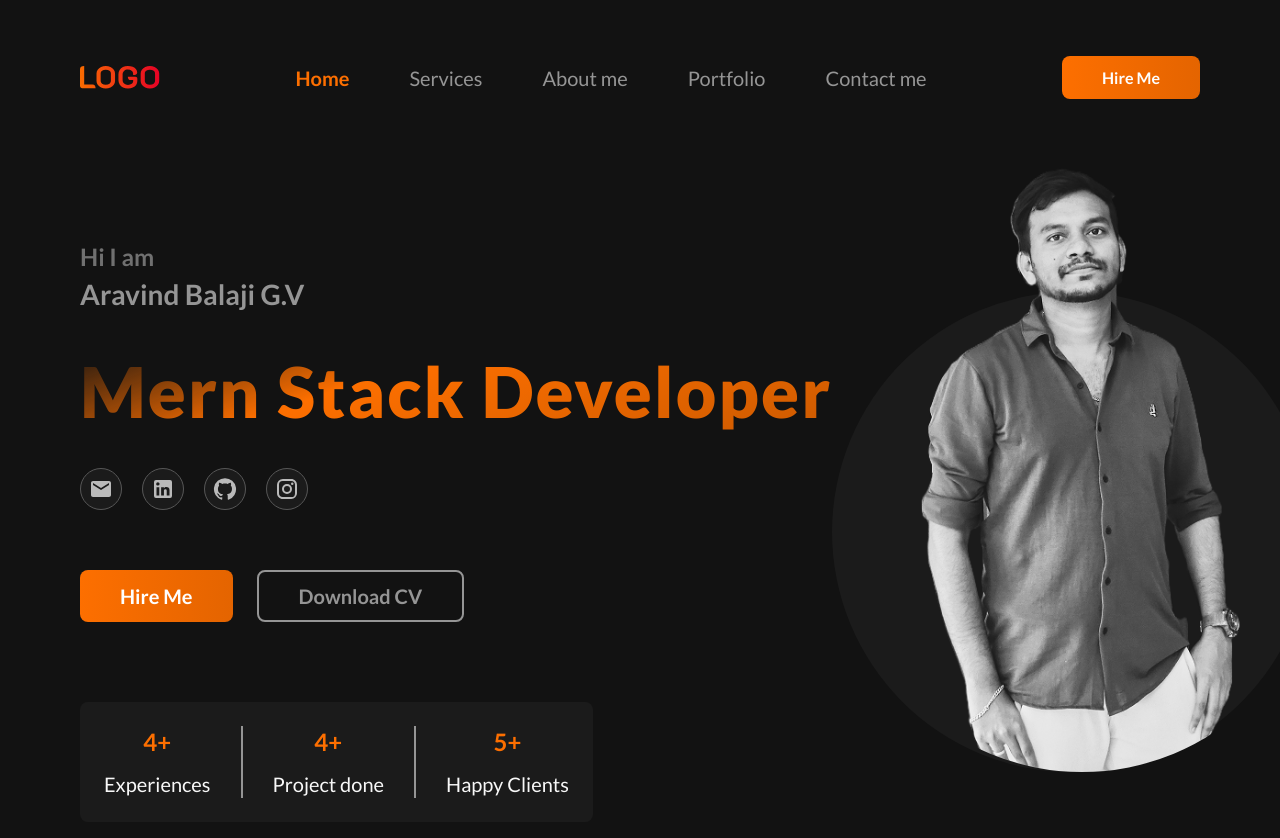
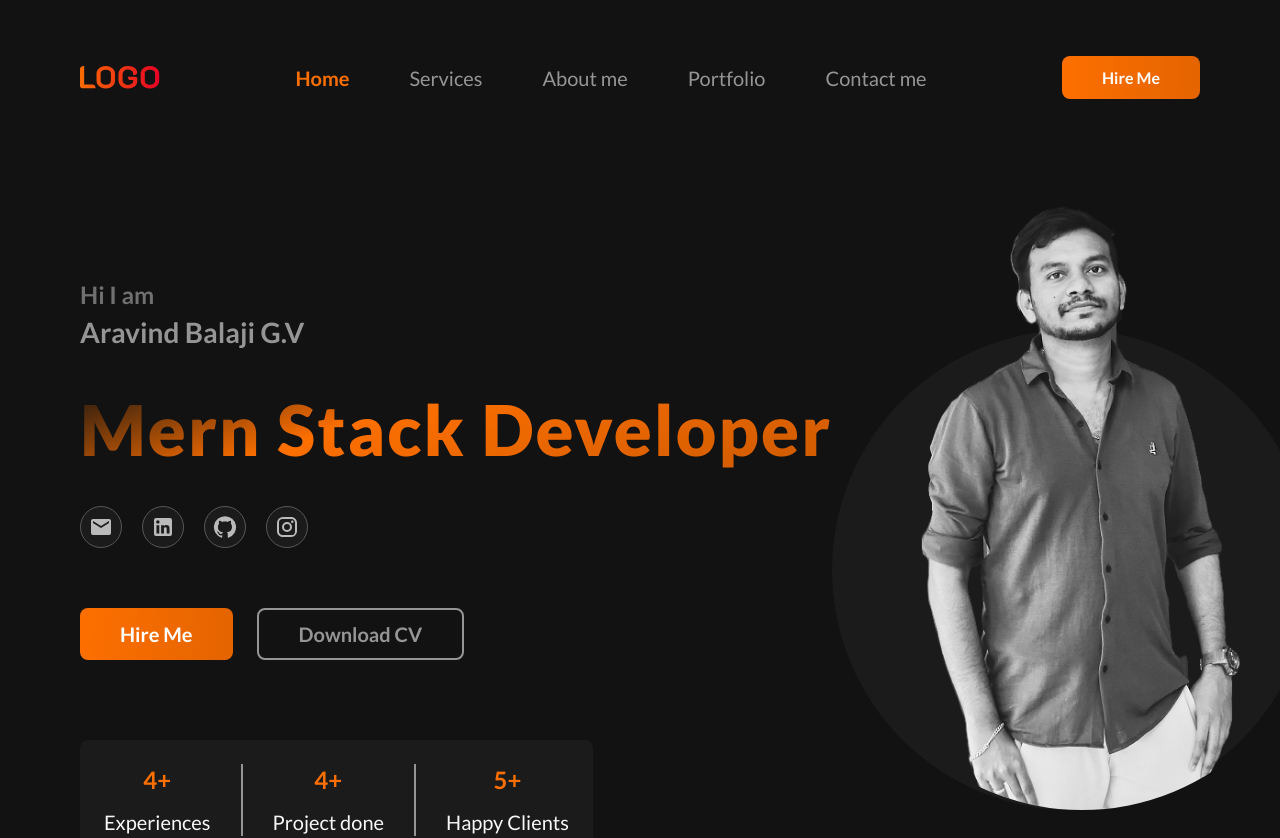
Before and after one commit to aravind-balaji-28/portfolio, a Next.js app: page / in a window 1280 px wide. Shown: the top 838 px of the page. Built offline with nearby package versions, Linux system fonts and the light colour scheme.

Commit message:
update code design completed

```diff
--- a/app/globals.css
+++ b/app/globals.css
@@ -192,7 +192,7 @@
   }
 
   .landing-page .body .profile .profile__left .button-comp svg path {
-    @apply !fill-[#BABABA];
+    @apply !fill-[var(--white-dark)];
   }
   .landing-page .body .profile .profile__left .button-comp .btn-text {
     line-height: normal !important;
@@ -216,4 +216,7 @@
     @apply !text-[1rem];
     line-height: normal !important;
   }
+  .landing-page .footer .button-comp svg path {
+    @apply !fill-[var(--white-dark)];
+  }
 }
--- a/app/page.tsx
+++ b/app/page.tsx
@@ -10,7 +10,6 @@ import { Input } from "./components/Input";
 import { Select } from "./components/Select";
 import { SectionHeading } from "./components/SectionHeading";
 const NAV_ITEMS = ["Home", "Services", "About me", "Portfolio", "Contact me"];
-
 const skills = [
   { icon: "html", title: "HTML", value: 88 },
   { icon: "css", title: "CSS", value: 63 },
@@ -19,7 +18,25 @@ const skills = [
   { icon: "css", title: "CSS", value: 80 },
   { icon: "javascript", title: "JavaScript", value: 95 },
 ];
-
+const MailSvg: React.FC<React.SVGProps<SVGSVGElement>> = (props) => {
+  return (
+    <>
+      <svg width="24" height="24" viewBox="0 0 24 24" fill="none" xmlns="http://www.w3.org/2000/svg">
+        <path d="M4 4H20C21.1 4 22 4.9 22 6V18C22 19.1 21.1 20 20 20H4C2.9 20 2 19.1 2 18V6C2 4.9 2.9 4 4 4Z" stroke="#959595" stroke-width="2" stroke-linecap="round" stroke-linejoin="round" />
+        <path d="M22 6L12 13L2 6" stroke="#959595" stroke-width="2" stroke-linecap="round" stroke-linejoin="round" />
+      </svg>
+    </>
+  )
+}
+const PhoneSvg: React.FC<React.SVGProps<SVGSVGElement>> = (props) => {
+  return (
+    <>
+      <svg width="24" height="24" viewBox="0 0 24 24" fill="none" xmlns="http://www.w3.org/2000/svg">
+        <path d="M22 16.9201V19.9201C22.0011 20.1986 21.9441 20.4743 21.8325 20.7294C21.7209 20.9846 21.5573 21.2137 21.3521 21.402C21.1468 21.5902 20.9046 21.7336 20.6407 21.8228C20.3769 21.912 20.0974 21.9452 19.82 21.9201C16.7428 21.5857 13.787 20.5342 11.19 18.8501C8.77382 17.3148 6.72533 15.2663 5.18999 12.8501C3.49997 10.2413 2.44824 7.27109 2.11999 4.1801C2.095 3.90356 2.12787 3.62486 2.21649 3.36172C2.30512 3.09859 2.44756 2.85679 2.63476 2.65172C2.82196 2.44665 3.0498 2.28281 3.30379 2.17062C3.55777 2.05843 3.83233 2.00036 4.10999 2.0001H7.10999C7.5953 1.99532 8.06579 2.16718 8.43376 2.48363C8.80173 2.80008 9.04207 3.23954 9.10999 3.7201C9.23662 4.68016 9.47144 5.62282 9.80999 6.5301C9.94454 6.88802 9.97366 7.27701 9.8939 7.65098C9.81415 8.02494 9.62886 8.36821 9.35999 8.6401L8.08999 9.9101C9.51355 12.4136 11.5864 14.4865 14.09 15.9101L15.36 14.6401C15.6319 14.3712 15.9751 14.1859 16.3491 14.1062C16.7231 14.0264 17.1121 14.0556 17.47 14.1901C18.3773 14.5286 19.3199 14.7635 20.28 14.8901C20.7658 14.9586 21.2094 15.2033 21.5265 15.5776C21.8437 15.9519 22.0122 16.4297 22 16.9201Z" stroke="#959595" stroke-width="2" stroke-linecap="round" stroke-linejoin="round" />
+      </svg>
+    </>
+  )
+}
 const DownloadSvg: React.FC<React.SVGProps<SVGSVGElement>> = (props) => {
   return (
     <svg
@@ -52,6 +69,25 @@ const DownloadSvg: React.FC<React.SVGProps<SVGSVGElement>> = (props) => {
         strokeLinejoin="round"
       />
     </svg>
+  );
+};
+interface InfoCardProps {
+  icon: React.ReactNode;
+  text: string;
+  className?: string;
+}
+const InfoCard: React.FC<InfoCardProps> = ({
+  icon,
+  text,
+  className = "",
+}) => {
+  return (
+    <div className={`flex items-center gap-[14px] ${className}`}>
+      {icon}
+      <Typography variant="h6" className="text-[var(--white-dark-hover)]">
+        {text}
+      </Typography>
+    </div>
   );
 };
 const services = [
@@ -92,7 +128,6 @@ const services = [
     icon: ShoppingBagOutlined,
   },
 ];
-
 const socialButtons = [
   { id: "mail", icon: <Mail />, onClick: () => { } },
   { id: "linkedin", icon: <LinkedIn />, onClick: () => { } },
@@ -104,7 +139,6 @@ const stats = [
   { value: "4+", label: "Project done" },
   { value: "5+", label: "Happy Clients" },
 ];
-
 export default function Page() {
   const [active, setActive] = useState("Home");
   const RenderHirMe = (): React.JSX.Element => {
@@ -116,11 +150,11 @@ export default function Page() {
       variant="filled"
     />
   }
-  return (
-    <div className="landing-page bg-[#121212] w-full pt-14">
-      <div className="header flex justify-between items-center px-20">
-        <Image src="/img/logo.svg" alt="Logo" width={80} height={100} />
-        <div className="flex items-center gap-[3.75rem]">
+  const Logo = (): React.JSX.Element => {
+    return <Image src="/img/logo.svg" alt="Logo" width={80} height={100} />
+  }
+  const NavLink = (): React.JSX.Element => {
+    return <div className="flex items-center gap-[3.75rem]">
       {NAV_ITEMS.map((item) => (
         <Typography
           key={item}
@@ -137,11 +171,36 @@ export default function Page() {
         </Typography>
       ))}
     </div>
+  }
+  const SocialMediaIcons = (): React.JSX.Element => {
+    return <div className="inline-flex gap-[1.25rem]">
+      {socialButtons.map(({ id, icon, onClick }) => (
+        <Button
+          key={id}
+          borderRadius="rounded"
+          color="dark"
+          icon={icon}
+          iconPosition="left"
+          isIconOnly
+          onClick={onClick}
+          size="md"
+          type="button"
+          variant="filled"
+          className="bg-[var(--dark-grey)] border-[0.063rem] border-[var(--white-darker)]"
+        />
+      ))}
+    </div>
+  }
+  return (
+    <div className="landing-page bg-[#121212] w-full pt-14 flex flex-col gap-[150px]">
+      <header className="header flex justify-between items-center px-20">
+        <Logo />
+        <NavLink />
         <RenderHirMe />
-      </div>
+      </header>
       <div className="body flex flex-col gap-[9.375rem] px-20 pt-[1.875rem]">
         {/* Profile Section */}
-        <div className="profile flex justify-between items-center mt-[7rem]">
+        <div className="profile flex justify-between items-center">
           <div className="profile__left">
             <div className="flex flex-col gap-[5rem]">
               <div className="flex flex-col gap-[3.75rem]">
@@ -159,21 +218,7 @@ export default function Page() {
                     Mern Stack Developer
                   </Typography>
                   <div className="inline-flex gap-[1.25rem]">
-                    {socialButtons.map(({ id, icon, onClick }) => (
-                      <Button
-                        key={id}
-                        borderRadius="rounded"
-                        color="dark"
-                        icon={icon}
-                        iconPosition="left"
-                        isIconOnly
-                        onClick={onClick}
-                        size="md"
-                        type="button"
-                        variant="filled"
-                        className="bg-[var(--dark-grey)] border-[0.063rem] border-[var(--white-darker)]"
-                      />
-                    ))}
+                    <SocialMediaIcons />
                   </div>
                 </div>
                 <div className="flex gap-[1.5rem]">
@@ -207,7 +252,6 @@ export default function Page() {
                       <Typography variant="h5" className="text-[var(--orange-normal)]">
                         {item.value}
                       </Typography>
-
                       <Typography variant="h6" className="text-[var(--white-normal)]">
                         {item.label}
                       </Typography>
@@ -215,7 +259,6 @@ export default function Page() {
                   );
                 })}
               </div>
-
             </div>
           </div>
           <div className="profile__right">
@@ -226,18 +269,14 @@ export default function Page() {
                 />
               </div>
             </div>
-
           </div>
         </div>
-
         {/* Service Section */}
         <div className="service flex flex-col items-center justify-center gap-[80px]">
           <SectionHeading title="Services" description="Building secure, scalable, and high-performance web applications with modern technologies." />
-
           <div className="grid grid-cols-1 sm:grid-cols-2 lg:grid-cols-3 gap-[2.125rem] place-items-stretch">
             {services.map((service, index) => {
               const Icon = service.icon;
-
               return (
                 <div
                   key={index}
@@ -247,12 +286,10 @@ export default function Page() {
                 >
                   <div className="flex flex-col items-center gap-[1rem]">
                     <Icon className="!w-[3.642rem] !h-auto" />
-
                     <Typography variant="h5" className="text-[var(--orange-normal)]">
                       {service.title}
                     </Typography>
                   </div>
-
                   <Typography
                     variant="h6"
                     title={service.description}
@@ -264,11 +301,8 @@ export default function Page() {
               );
             })}
           </div>
-
         </div>
-
         {/* About Me Section */}
-
         <div className="about flex flex-col items-center justify-center gap-[80px]">
           <SectionHeading className='about__heading' title="About Me" description="MERN stack developer with 4 years of experience building scalable, full-stack web applications." />
           <div className="about__content flex gap-[6.25rem]">
@@ -283,13 +317,10 @@ export default function Page() {
                   />
                 </div>
               </div>
-
-
             </div> <div className="about__content__right flex flex-col gap-[2.5rem]">
               <Typography variant="h6" className="text-[var(--white-dark-hover)] leading-[1.9] tracking-normal">
                 I’m Aravind Balaji G.V, a Full Stack Developer with a passion for building comprehensive web applications. I specialize in both front-end and back-end development, creating responsive user interfaces, managing server-side logic, and working with databases to deliver seamless, efficient solutions. Previously, I worked with service-based companies, and currently, I’m focusing on developing scalable and high-performance web applications in a product-based company. My skill set includes technologies such as React, Node.js, Express, MongoDB, and more, and I’m dedicated to staying at the forefront of industry trends to continuously deliver impactful, user-centric solutions.
               </Typography>
-
               <Button
                 borderRadius="corner"
                 color="primary"
@@ -303,9 +334,7 @@ export default function Page() {
                 variant="filled"
               />
             </div>
-
             <div>
-
             </div>
           </div>
           <div className="skills flex gap-[7rem] flex-wrap">
@@ -320,7 +349,6 @@ export default function Page() {
             ))}
           </div>
         </div>
-
         {/* Portfolio Section */}
         <div className="portfolio flex flex-col items-center justify-center gap-[70px]">
           <div className="flex flex-col gap-[40px]">
@@ -364,10 +392,8 @@ export default function Page() {
             </div>
           </div>
         </div>
-
         <div className="contact flex flex-col items-center justify-center gap-[50px]">
           <SectionHeading className='contact__heading' title="Contact Me" description="Let’s Connect — Feel Free to Reach Out" />
-
           <div className="flex flex-col w-full max-w-[1012px] gap-[30px]">
             <div className="flex w-full gap-[30px]">
               <Input
@@ -383,7 +409,6 @@ export default function Page() {
                 variant="outlined"
               />
             </div>
-
             <div className="flex w-full gap-[30px]">
               <Input
                 className=""
@@ -411,9 +436,7 @@ export default function Page() {
                 value=""
                 variant="outlined"
               />
-
             </div>
-
             <div className="flex w-full gap-[30px] items-start">
               <Input
                 className=""
@@ -443,9 +466,23 @@ export default function Page() {
               />
             </div>
           </div>
-
         </div>
       </div>
+      <footer className="footer flex flex-col items-center gap-[50px] bg-[var(--dark-grey)] p-[80px]">
+        <Logo />
+        <NavLink />
+        <SocialMediaIcons />
+        <div className="flex gap-[40px]">
+          <InfoCard
+            icon={<MailSvg />}
+            text="balajiaravind99@gmail.com"
+          />
+          <InfoCard
+            icon={<PhoneSvg />}
+            text="+91 6381127676"
+          />
+        </div>
+      </footer>
     </div>
   );
 }
```
Lines whose indentation alone changed are shown as unchanged.
